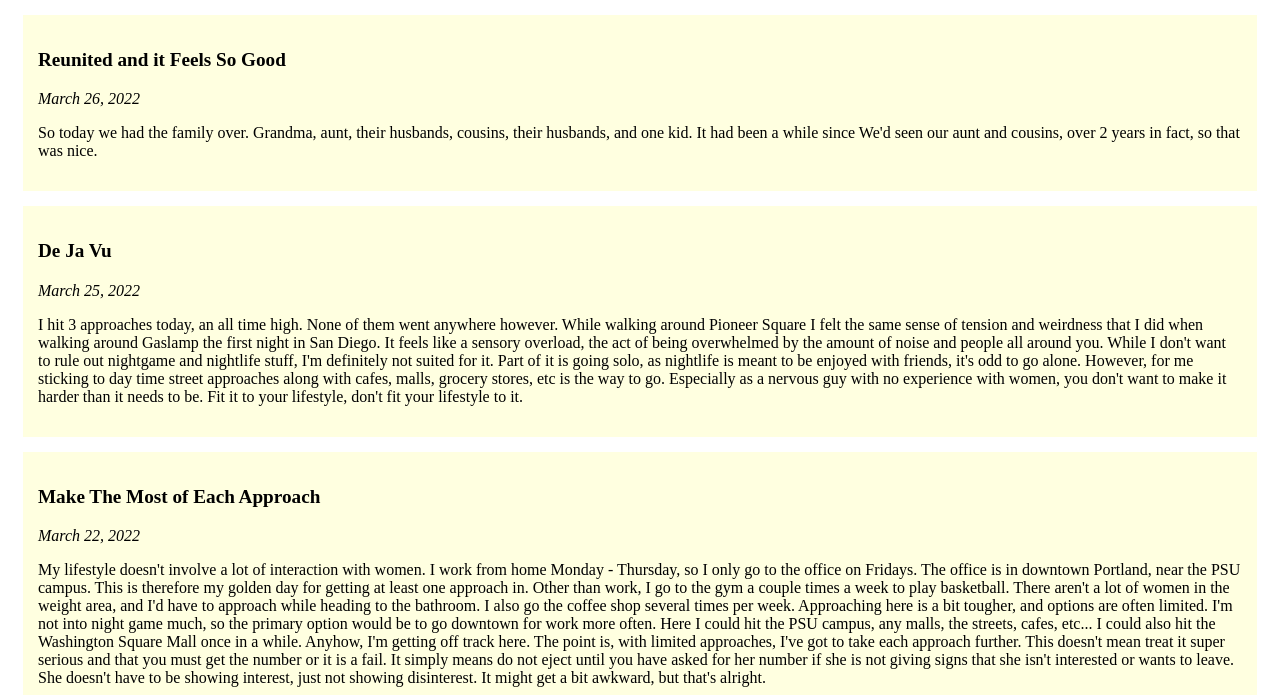
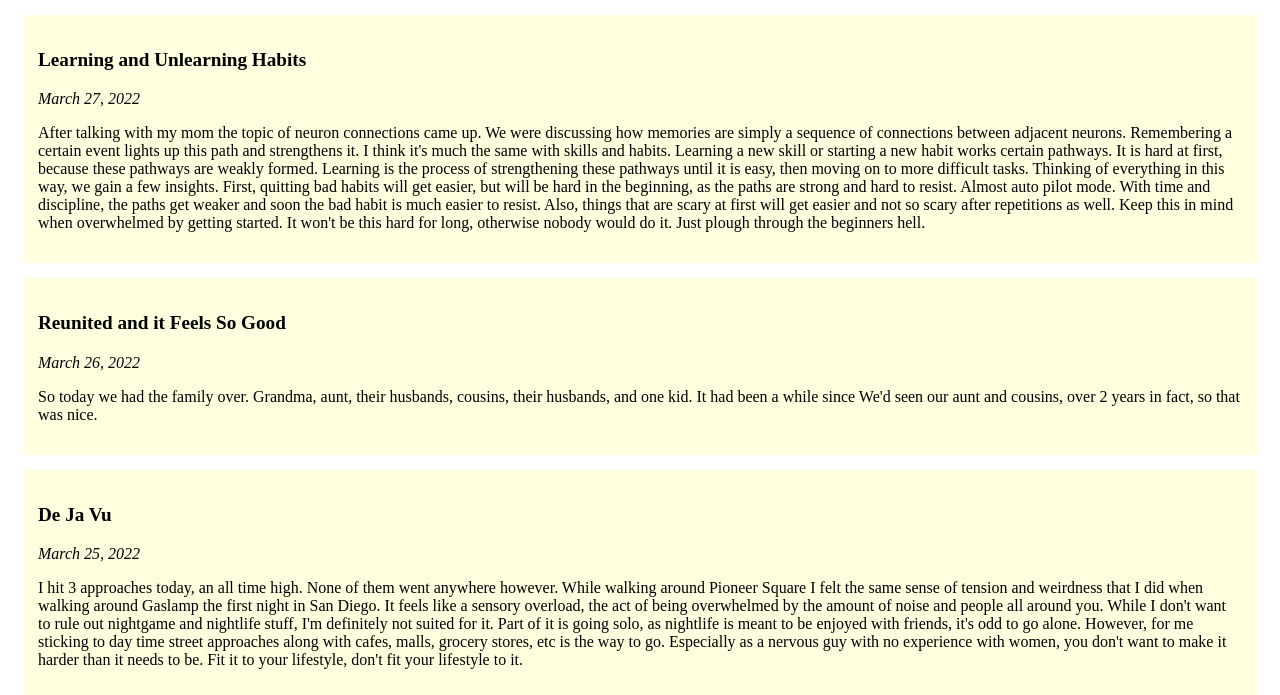
Before and after one commit to burninweedboyz/burninweedboyz.github.io, a plain HTML site: page index.html in a window 1280 px wide. Shown: the part 105-800 px from the top of the page. Drawn offline with Linux system fonts and the light colour scheme.

Commit message:
Update log

```diff
--- a/index.html
+++ b/index.html
@@ -21,6 +21,22 @@
         <li><a href="index.html">Blog Feed</a></li>
         <li><a href="about.html">About Me</a></li>
     </ul>-->
+    <div class="post">
+        <p class="post-title">Learning and Unlearning Habits</p>
+        <p class="post-date">March 27, 2022</p>
+        <p>
+            After talking with my mom the topic of neuron connections came up. We were discussing how memories are simply
+            a sequence of connections between adjacent neurons. Remembering a certain event lights up this path and
+            strengthens it. I think it's much the same with skills and habits. Learning a new skill or starting a new
+            habit works certain pathways. It is hard at first, because these pathways are weakly formed. Learning is the
+            process of strengthening these pathways until it is easy, then moving on to more difficult tasks. Thinking of
+            everything in this way, we gain a few insights. First, quitting bad habits will get easier, but will be hard
+            in the beginning, as the paths are strong and hard to resist. Almost auto pilot mode. With time and discipline,
+            the paths get weaker and soon the bad habit is much easier to resist. Also, things that are scary at first
+            will get easier and not so scary after repetitions as well. Keep this in mind when overwhelmed by getting
+            started. It won't be this hard for long, otherwise nobody would do it. Just plough through the beginners hell.
+        </p>
+    </div>
     <div class="post">
         <p class="post-title">Reunited and it Feels So Good</p>
         <p class="post-date">March 26, 2022</p>
```
